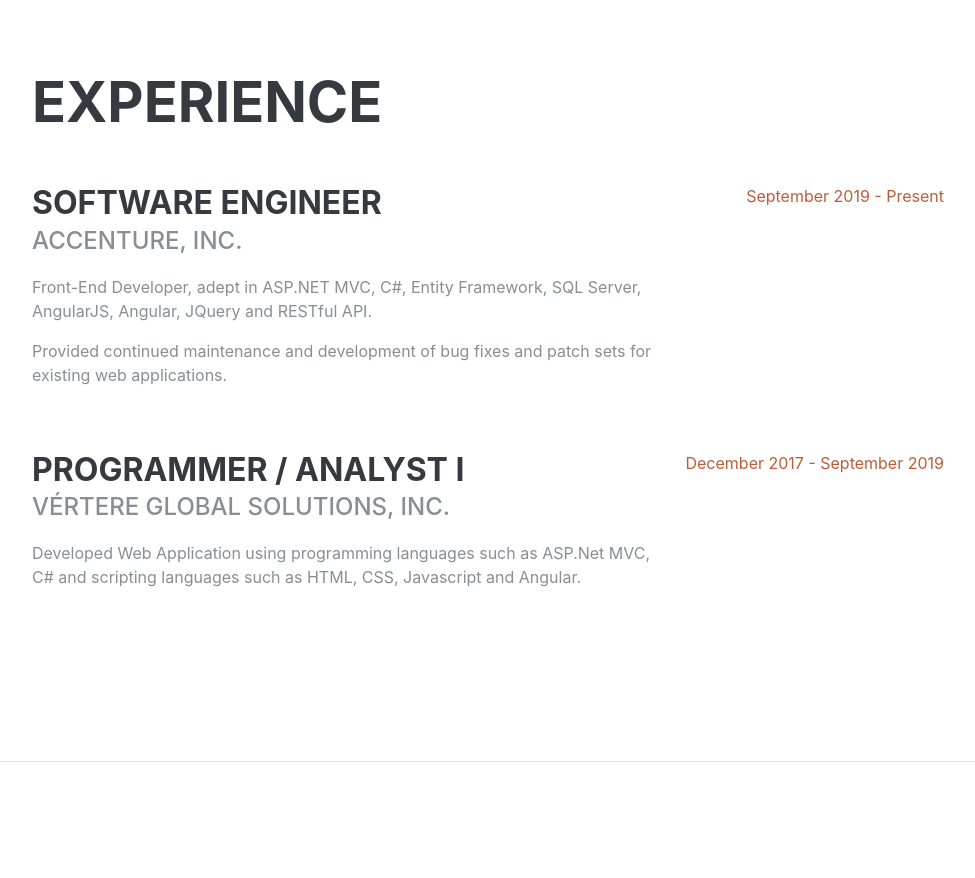
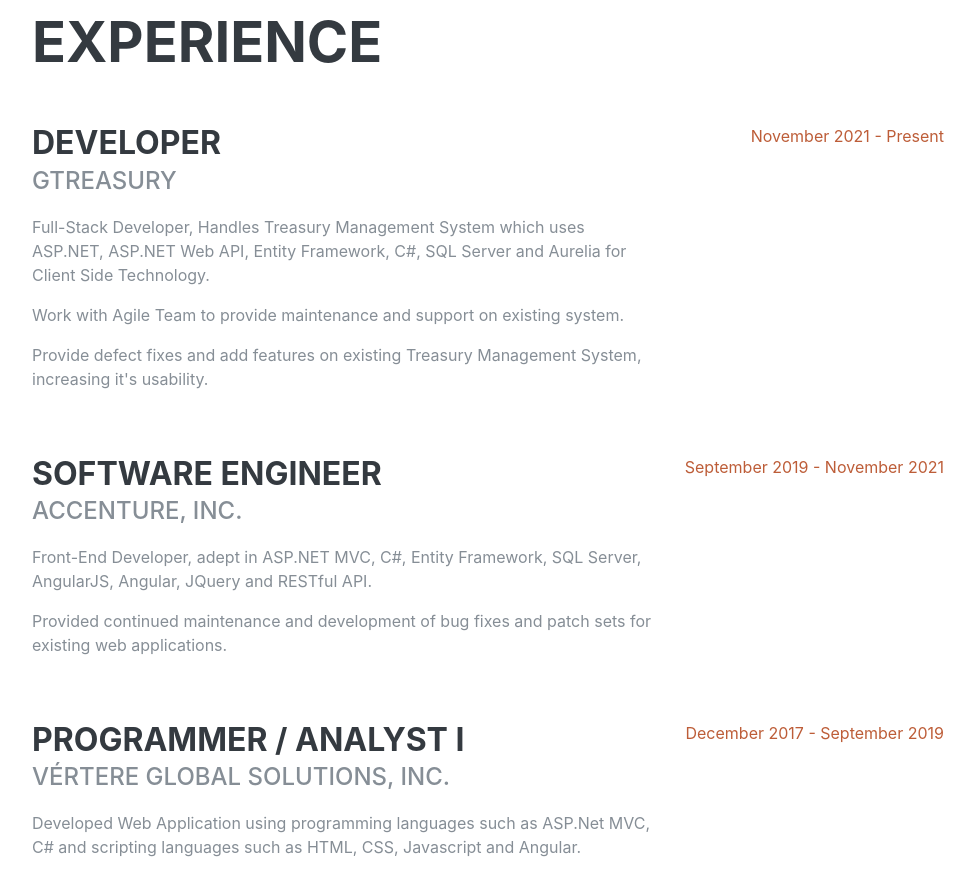
Before and after one commit to reymarksolsona/reymarksolsona.github.io, a plain HTML site: page index.html in a window 1280 px wide. Shown: the part 840-1718 px from the top of the page, without its empty margins (288-1263 px from the left). Drawn offline with Linux system fonts and the light colour scheme; a web font is replaced by a local one.

Commit message:
Added changes on Experience Section

```diff
--- a/index.html
+++ b/index.html
@@ -103,6 +103,25 @@
 
           <div class="resume-item d-flex flex-column flex-md-row mb-5">
             <div class="resume-content mr-auto">
+              <h3 class="mb-0">Developer</h3>
+              <div class="subheading mb-3">GTreasury</div>
+              <p>
+                  Full-Stack Developer, Handles Treasury Management System which uses ASP.NET, ASP.NET Web API, Entity Framework, C#, SQL Server and Aurelia for Client Side Technology.
+              </p>
+              <p>
+                  Work with Agile Team to provide maintenance and support on existing system.
+              </p>
+              <p>
+                  Provide defect fixes and add features on existing Treasury Management System, increasing it's usability.
+            </p>
+            </div>
+            <div class="resume-date text-md-right">
+              <span class="text-primary">November 2021 - Present</span>
+            </div>
+          </div>
+
+          <div class="resume-item d-flex flex-column flex-md-row mb-5">
+            <div class="resume-content mr-auto">
               <h3 class="mb-0">Software Engineer</h3>
               <div class="subheading mb-3">Accenture, Inc.</div>
               <p>
@@ -113,7 +132,7 @@
               </p>
             </div>
             <div class="resume-date text-md-right">
-              <span class="text-primary">September 2019 - Present</span>
+              <span class="text-primary">September 2019 - November 2021</span>
             </div>
           </div>
 
```
